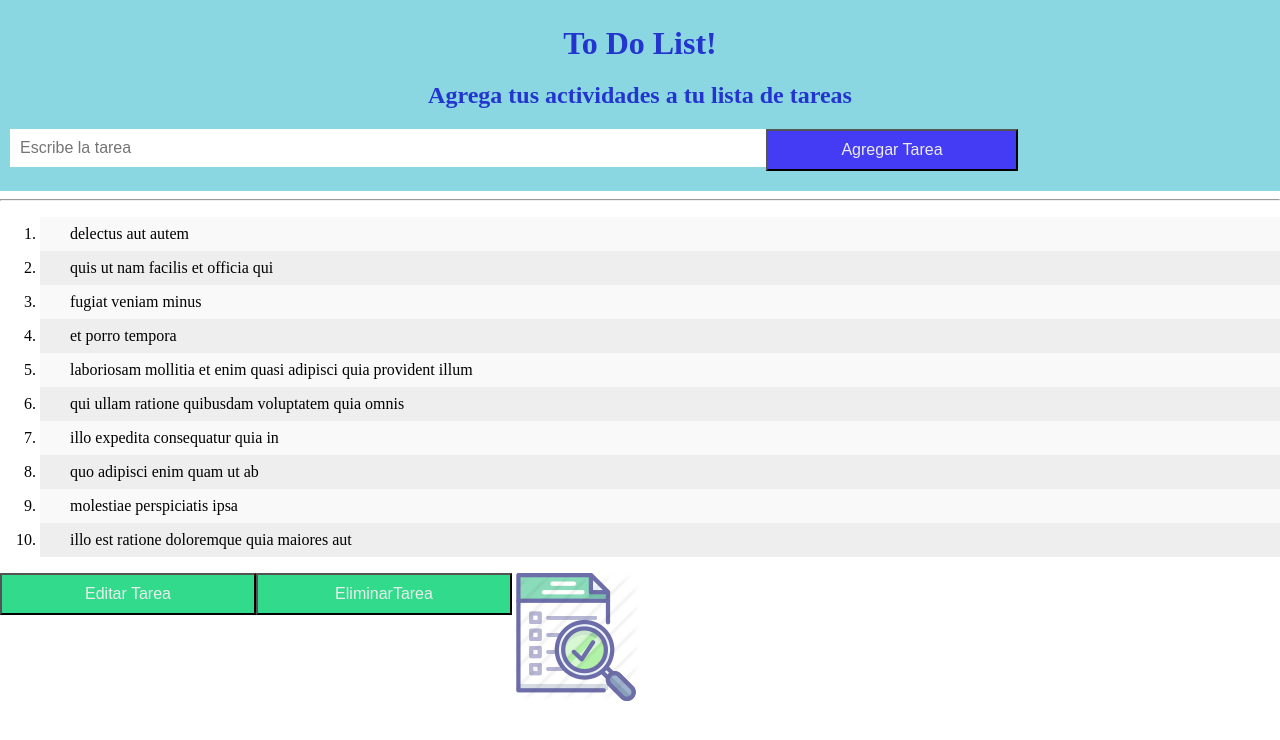
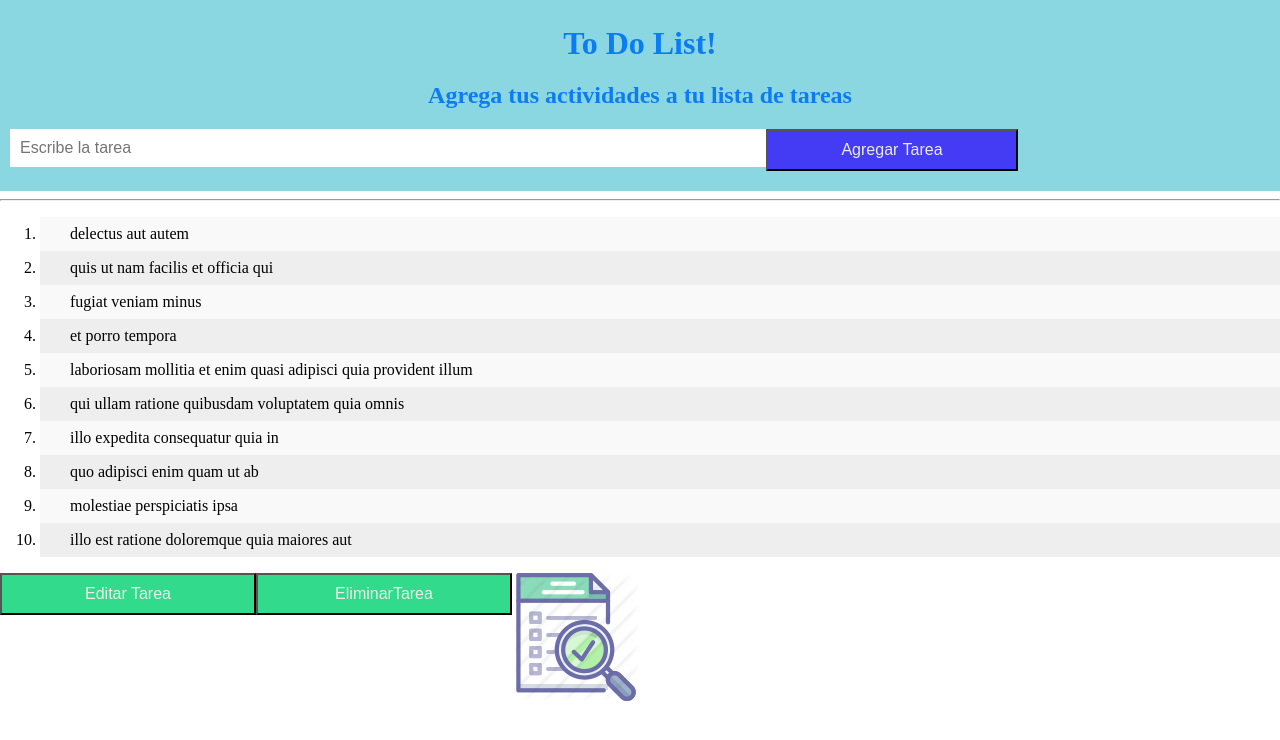
Before and after one commit to milagrosMndoza/Evaluacion_Lista_Tareas_Sprint2, a plain HTML site: page index.html in a window 1280 px wide. Drawn offline with Linux system fonts and the light colour scheme.

Commit message:
modificando mis stilos

```diff
--- a/assets/css/style.css
+++ b/assets/css/style.css
@@ -43,7 +43,7 @@ ol li:hover {
 .header {
   background-color: #8AD7E1;
   padding: 20px 10px;
-  color: #2334CF;
+  color: #0C7CF3;
   text-align: center;
 }
 
```
